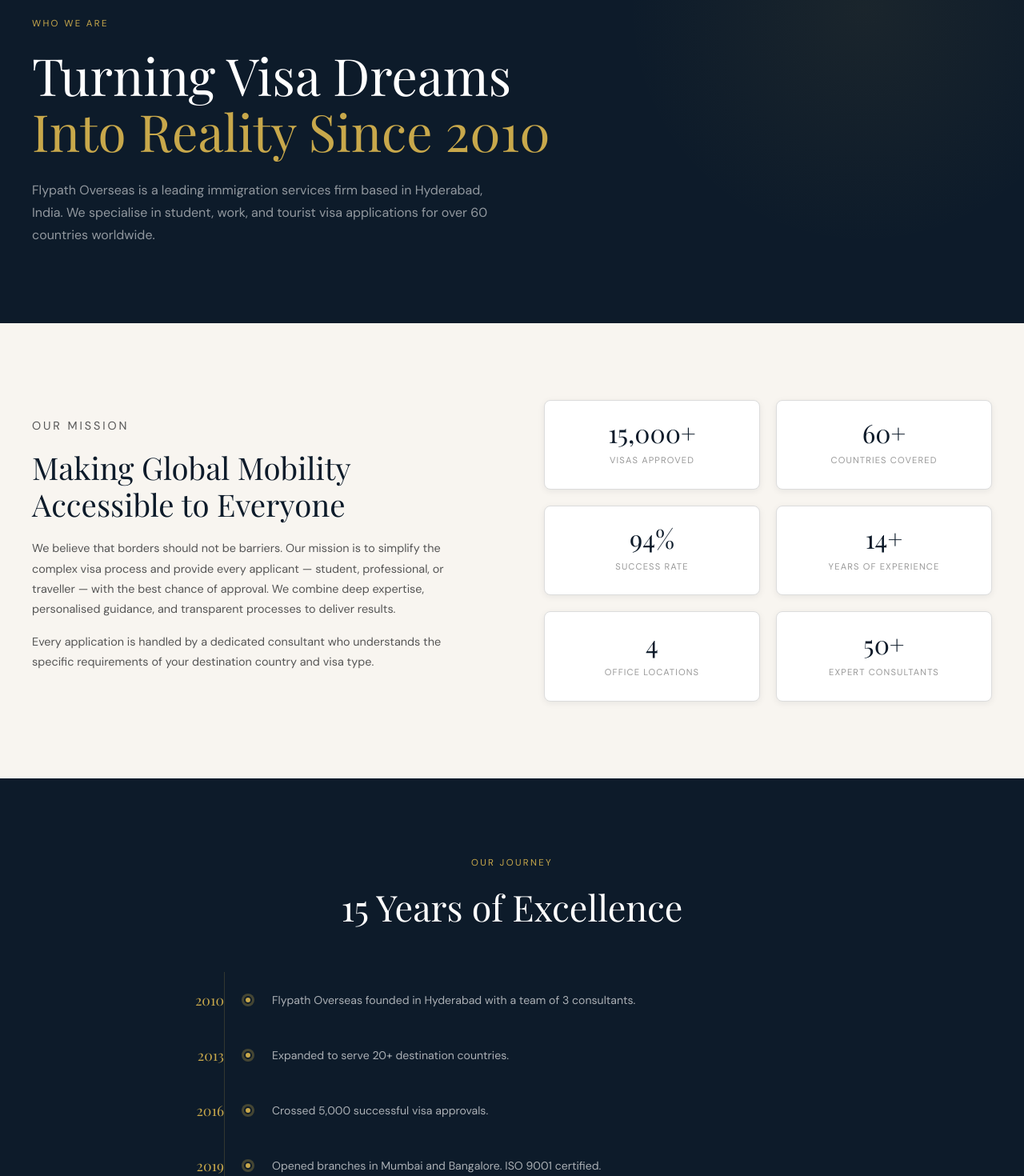
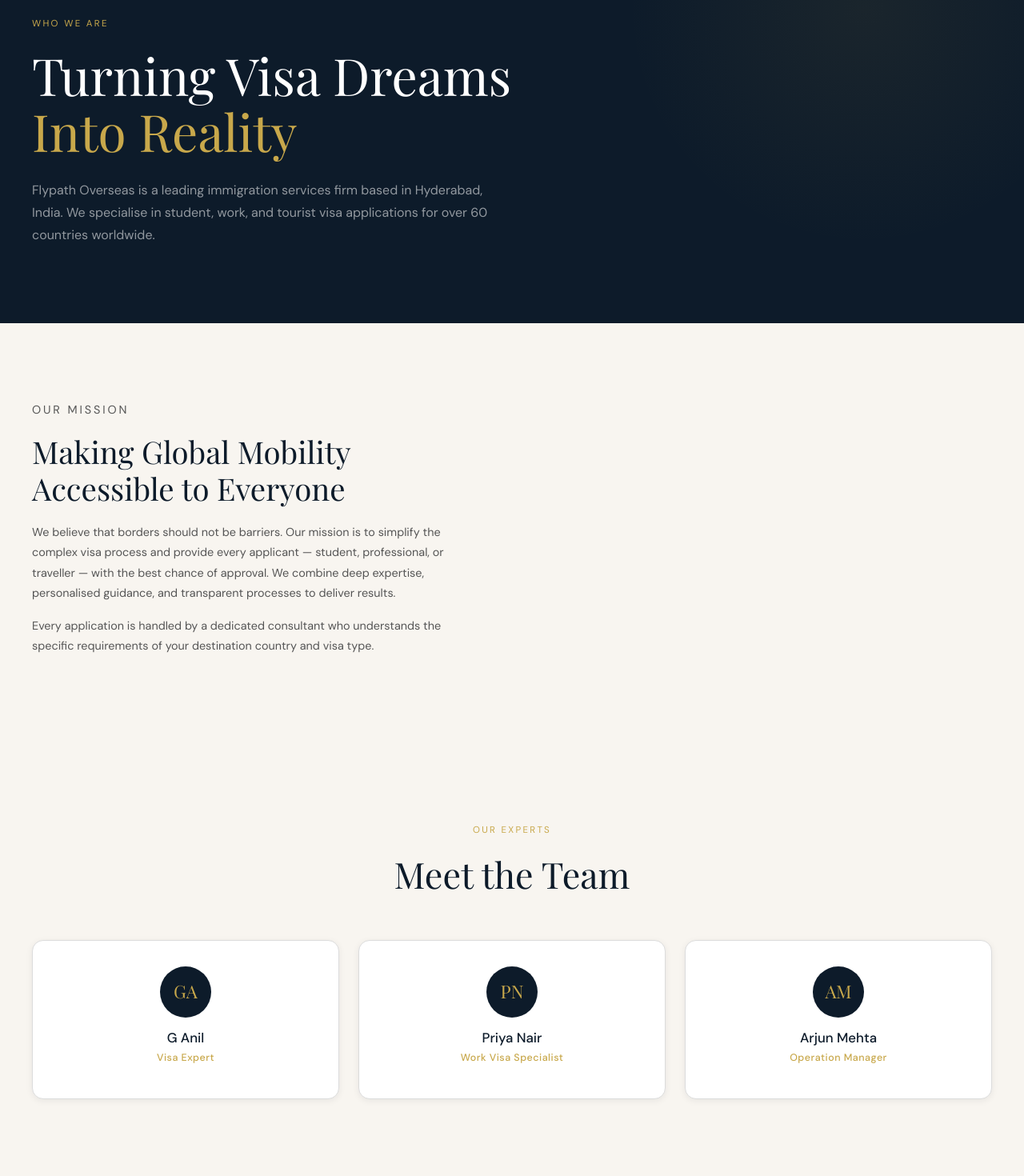
Before and after one commit to flypathoversea/Frontend, a React (Vite) app: page /about in a window 1280 px wide. Shown: the part 140-1610 px from the top of the page at 80% size. Built offline with nearby package versions, Linux system fonts and the light colour scheme.

Commit message:
made change sin about page

```diff
--- a/src/pages/AboutPage/AboutPage.jsx
+++ b/src/pages/AboutPage/AboutPage.jsx
@@ -3,10 +3,10 @@
 import './AboutPage.css';
 
 const TEAM = [
-  { name: 'Rajiv Sharma',   role: 'Founder & CEO',          exp: '20 years in immigration law' },
-  { name: 'Priya Nair',     role: 'Head of Student Visas',  exp: 'Former UK Home Office advisor' },
-  { name: 'Arjun Mehta',    role: 'Work Visa Specialist',   exp: '12 years in corporate relocation' },
-  { name: 'Sunita Reddy',   role: 'Tourist Visa Expert',    exp: 'Schengen & Asia-Pacific specialist' },
+  { name: 'G Anil',   role: 'Visa Expert',  },
+  { name: 'Priya Nair',     role: 'Work Visa Specialist', },
+  { name: 'Arjun Mehta',    role: 'Operation Manager',  },
+  // { name: 'Sunita Reddy',   role: 'Tourist Visa Expert',    exp: 'Schengen & Asia-Pacific specialist' },
 ];
 
 const MILESTONES = [
@@ -27,7 +27,7 @@
       <section className="about__hero">
         <div className="about__hero-content">
           <p className="about__eyebrow">Who We Are</p>
-          <h1 className="about__title">Turning Visa Dreams<br /><span>Into Reality Since 2010</span></h1>
+          <h1 className="about__title">Turning Visa Dreams<br /><span>Into Reality</span></h1>
           <p className="about__subtitle">
             Flypath Overseas is a leading immigration services firm based in Hyderabad, India.
             We specialise in student, work, and tourist visa applications for over 60 countries worldwide.
@@ -53,7 +53,7 @@
               requirements of your destination country and visa type.
             </p>
           </div>
-          <div className="about__mission-stats">
+          {/* <div className="about__mission-stats">
             {[
               { num: '15,000+', label: 'Visas Approved' },
               { num: '60+',     label: 'Countries Covered' },
@@ -67,12 +67,12 @@
                 <span className="about__stat-label">{label}</span>
               </div>
             ))}
-          </div>
+          </div> */}
         </div>
       </section>
 
       {/* Timeline */}
-      <section className="about__timeline">
+      {/* <section className="about__timeline">
         <div className="about__timeline-inner">
           <div className="about__section-header">
             <p className="about__eyebrow">Our Journey</p>
@@ -90,7 +90,7 @@
             ))}
           </div>
         </div>
-      </section>
+      </section> */}
 
       {/* Team */}
       <section className="about__team">
```
